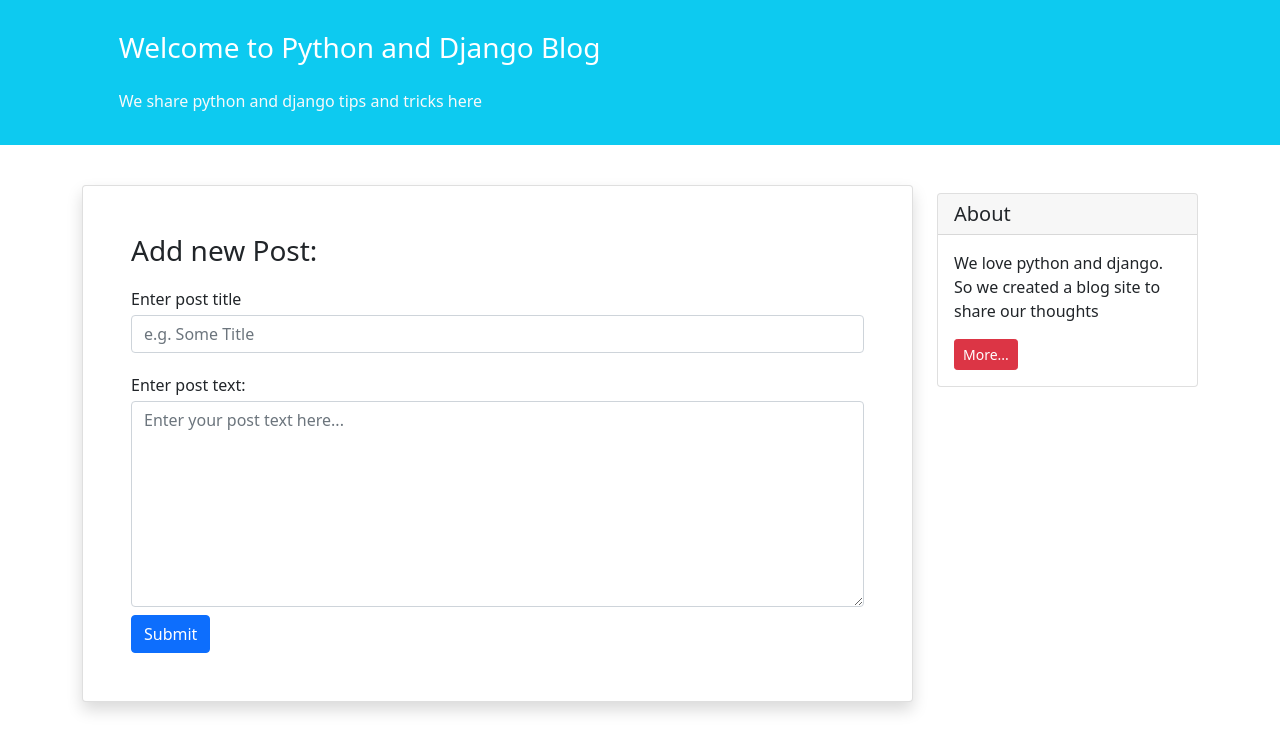
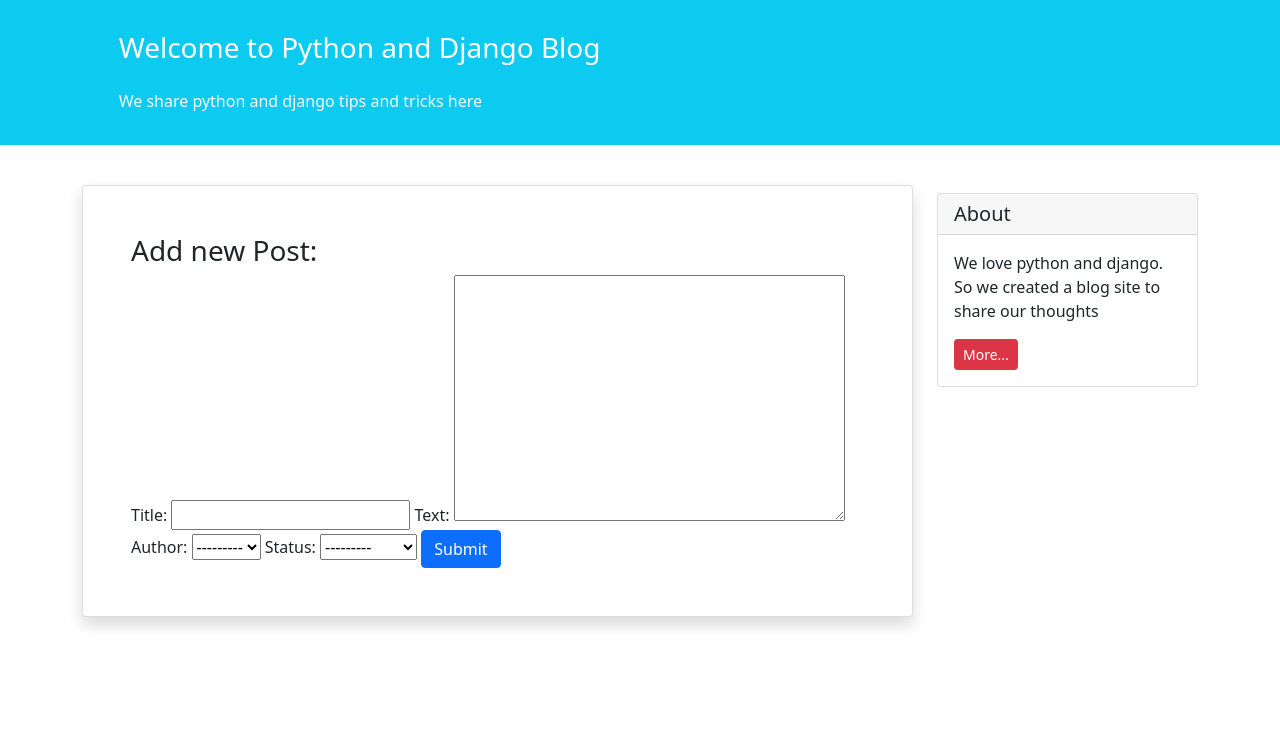
Before and after one commit to ka1antarBAB/weblog_project, a Django app: page /blog/add/ in a window 1280 px wide. Shown: the part 57-800 px from the top of the page. Run offline with Django 4.2, Linux system fonts and the light colour scheme.

Commit message:
put form in html

```diff
--- a/post/templates/post/post_create.html
+++ b/post/templates/post/post_create.html
@@ -9,15 +9,16 @@
                     <h3>Add new Post:</h3>
                     <form method="POST">
                         {% csrf_token %}
-                        <div class="form-group py-2">
-                            <label class="py-1">Enter post title</label>
-                            <input type="text" class="form-control" placeholder="e.g. Some Title" name="title">
-                        </div>
-                        <div class="form-group py-2">
-                            <label class="py-1">Enter post text:</label>
-                            <textarea class="form-control" name="text" rows="8"
-                                      placeholder="Enter your post text here..."></textarea>
-                        </div>
+                        {{ form.as_table  }}
+{#                        <div class="form-group py-2">#}
+{#                            <label class="py-1">Enter post title</label>#}
+{#                            <input type="text" class="form-control" placeholder="e.g. Some Title" name="title">#}
+{#                        </div>#}
+{#                        <div class="form-group py-2">#}
+{#                            <label class="py-1">Enter post text:</label>#}
+{#                            <textarea class="form-control" name="text" rows="8"#}
+{#                                      placeholder="Enter your post text here..."></textarea>#}
+{#                        </div>#}
                         <button type="submit" class="btn btn-primary">Submit</button>
                     </form>
                 </div>
```
